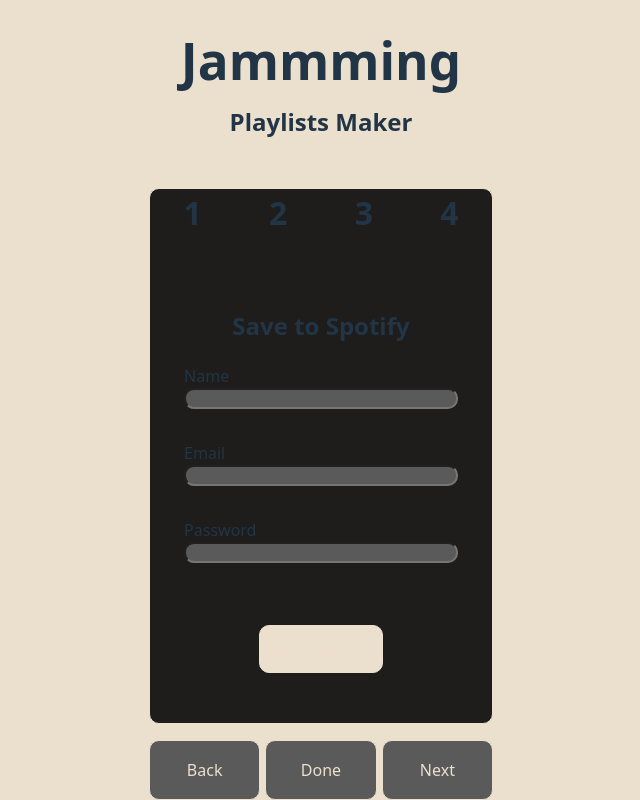
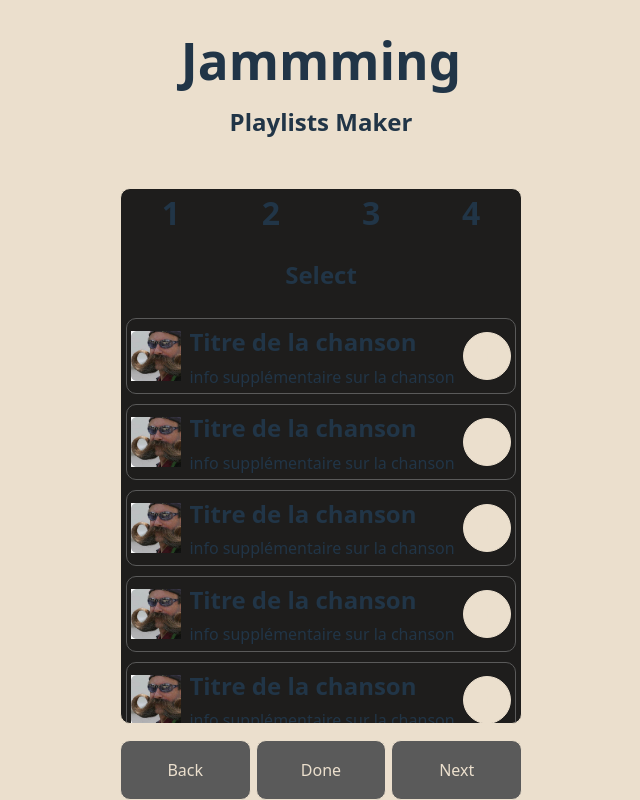
Before and after one commit to rjacqmotte/jammming, a React app: page / in a window 1280 px wide. Shown: the whole page, without its empty margins (319-959 px from the left). Built offline with nearby package versions, Linux system fonts and the light colour scheme; the HTML template or start-up script is replaced by a standard one.

Commit message:
fix overflow and scroll in tracklist and mainview

```diff
--- a/src/components/MainView/MainView.jsx
+++ b/src/components/MainView/MainView.jsx
@@ -9,7 +9,7 @@ function MainView() {
         <div className={styles.mainView}>
             <Menu />
             <div className={styles.mainViewContainer}>
-                <SaveForm/>
+                <TrackList/>
             </div>
         </div>
     )
--- a/src/components/MainView/MainView.module.css
+++ b/src/components/MainView/MainView.module.css
@@ -14,4 +14,5 @@
     flex: 1;
     display: flex;
     justify-content: center;
+    overflow: hidden;
 }
--- a/src/components/TrackList/TrackList.module.css
+++ b/src/components/TrackList/TrackList.module.css
@@ -16,7 +16,7 @@
     margin: 0;
     padding: 0;
     padding-bottom: 3rem;
-    overflow: scroll;
+    overflow-y: scroll;
 
 }
 
```
